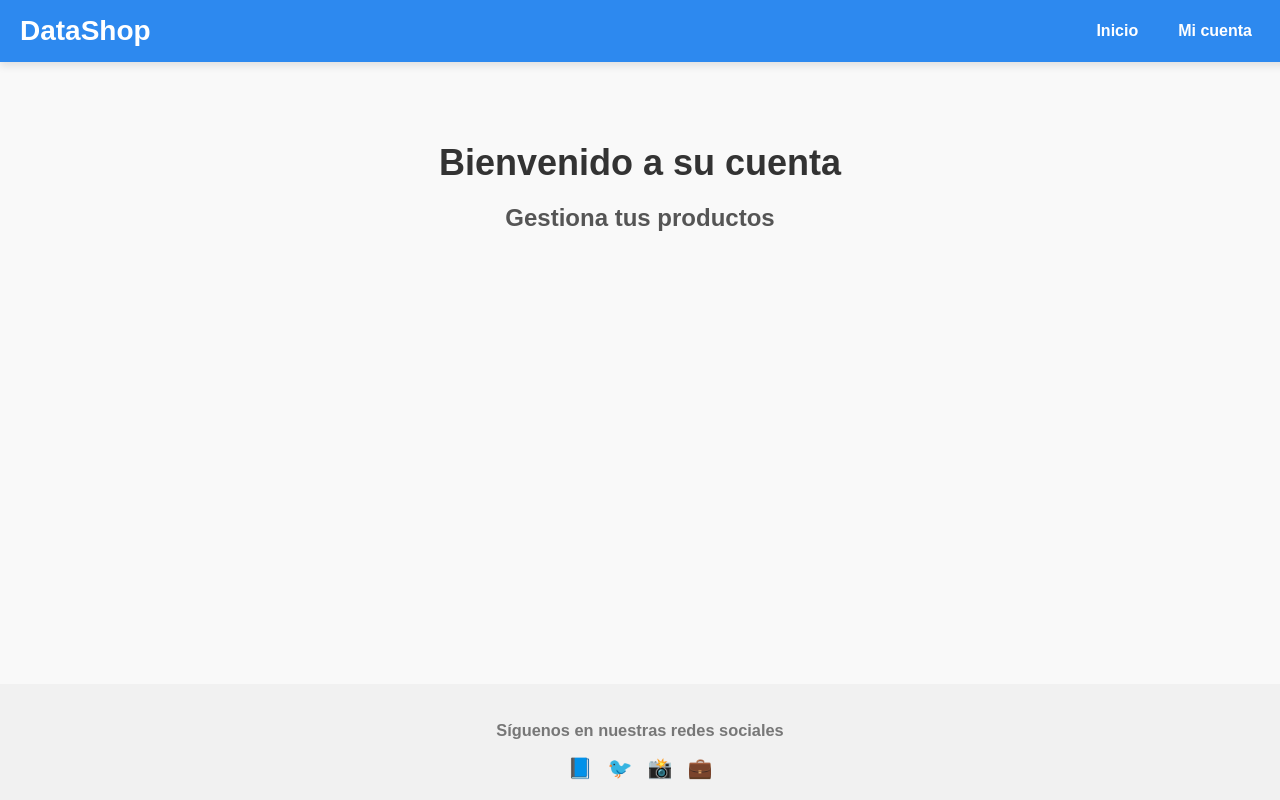
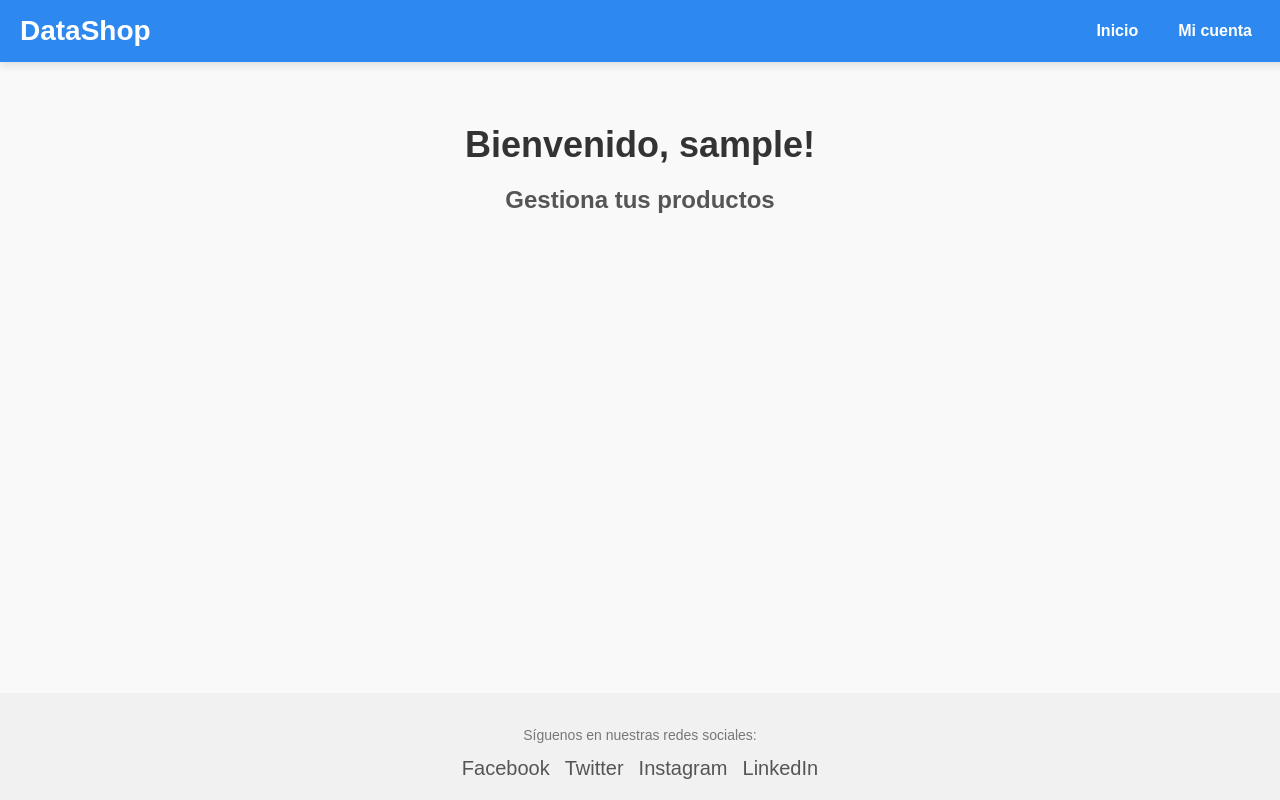
Before and after one commit to TheGatoFk/proyecto_compras_BDll, a PHP site: page /panel.php in a window 1280 px wide. Run offline with PHP 8.4, Linux system fonts and the light colour scheme; the visitor is signed in with stand-in values (Sample User, id 1).

Commit message:
Update panel.php

```diff
--- a/panel.php
+++ b/panel.php
@@ -1,58 +1,54 @@
-z<?php
-// Iniciar la sesión al principio del archivo
+<?php
 session_start();
-
-// Verificar si el usuario ha iniciado sesión
 if (!isset($_SESSION['usuario_id'])) {
-    // Si no está autenticado, redirigir a la página de inicio de sesión
     header("Location: iniciar_sesion_usuario.php");
     exit();
 }
+
+// Obtener el nombre del usuario desde la sesión
+$usuario_nombre = $_SESSION['usuario_nombre'];
 ?>
 
 <!DOCTYPE html>
-<html lang="en">
-
+<html lang="es">
 <head>
     <meta charset="UTF-8">
-    <meta name="viewport" content="width=device-width, initial-scale=1.0">
-    <link rel="stylesheet" href="css/index.css">
-    <title>Página Principal</title>
+    <title>Mi cuenta - DataShop</title>
+    <link rel="stylesheet" href="css/panel.css">
 </head>
+<body>
 
-<body>
-    <div class="Contenedor">
-        <!-- Barra superior (Logo + Menú) -->
+    <!-- Barra superior -->
     <div class="top-bar">
-            <!-- Logo -->
         <div class="logo">
             <h2>DataShop</h2>
         </div>
-            <!-- Menú -->
         <div class="menu">
             <ul>
-                    <li><a href="">Inicio</a></li>
+                <li><a href="panel.php">Inicio</a></li>
                 <li><a href="mi_cuenta.php">Mi cuenta</a></li>
             </ul>
         </div>
     </div>
 
+    <!-- Contenido principal -->
+    <div class="contenedor">
         <div class="titulo">
-            <h1>Bienvenido a su cuenta</h1>
+            <h1>Bienvenido, <?php echo htmlspecialchars($usuario_nombre); ?>!</h1>
             <h2 class="subtitulo">Gestiona tus productos</h2>
         </div>
     </div>
 
-    <!-- Footer colocado fuera del Contenedor para que esté al final de la página -->
+    <!-- Footer -->
     <footer>
-        <h3>Síguenos en nuestras redes sociales</h3>
+        <p>Síguenos en nuestras redes sociales:</p>
         <div class="redes-sociales">
-            <a href="https://www.facebook.com" target="_blank" title="Facebook">📘</a>
-            <a href="https://www.twitter.com" target="_blank" title="Twitter">🐦</a>
-            <a href="https://www.instagram.com" target="_blank" title="Instagram">📸</a>
-            <a href="https://www.linkedin.com" target="_blank" title="LinkedIn">💼</a>
+            <a href="https://www.facebook.com" target="_blank">Facebook</a>
+            <a href="https://www.twitter.com" target="_blank">Twitter</a>
+            <a href="https://www.instagram.com" target="_blank">Instagram</a>
+            <a href="https://www.linkedin.com" target="_blank">LinkedIn</a>
         </div>
     </footer>
+
 </body>
-
 </html>
```
Lines whose indentation alone changed are shown as unchanged.
